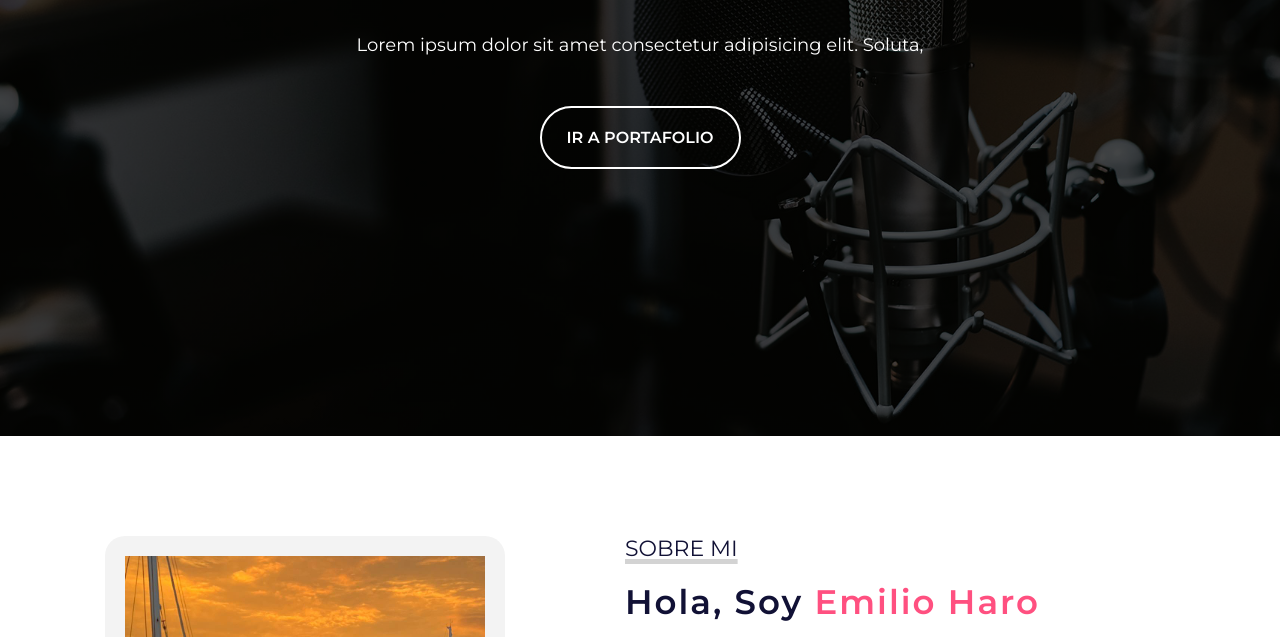
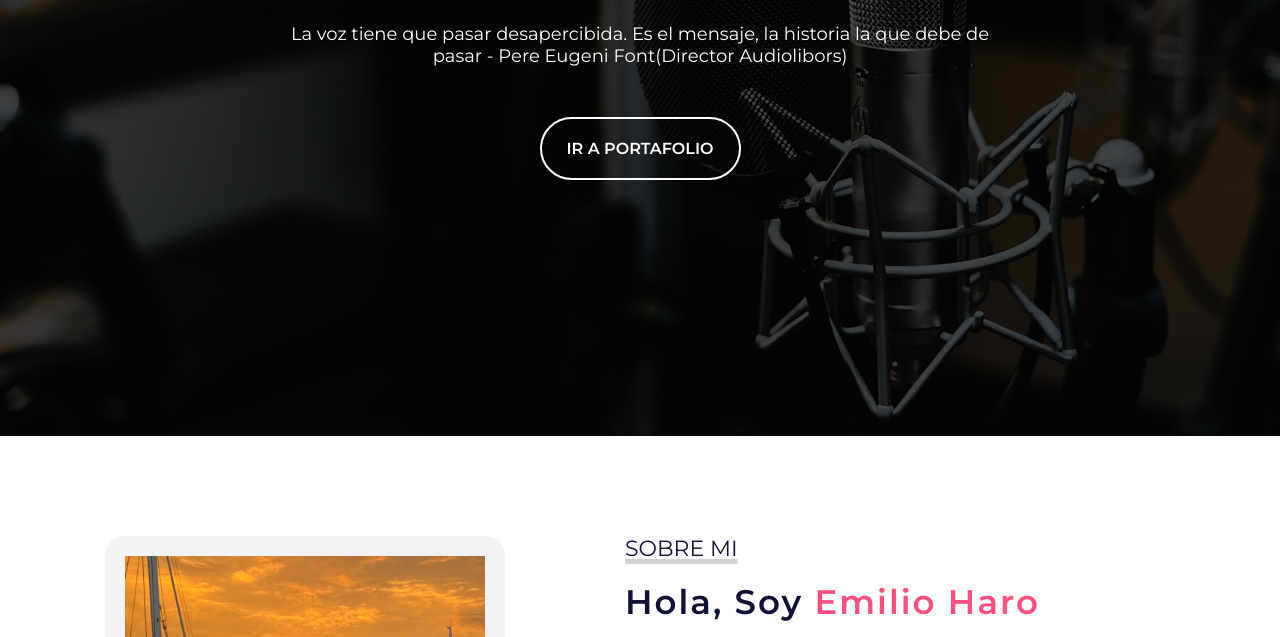
Before and after one commit to DKNathan7/emilio-portfolio, a plain HTML site: page index.html in a window 1280 px wide. Shown: the part 364-1001 px from the top of the page. Drawn offline with Linux system fonts and the light colour scheme.

Commit message:
Update index.html

```diff
--- a/index.html
+++ b/index.html
@@ -44,7 +44,7 @@
             <div class="presentacion">
                 <p class="bienvenida">Bienvenidos</p>
                 <h2>Soy <span>Emilio Haro</span>, Actor de Doblaje</h2>
-                <p class="descripcion">Lorem ipsum dolor sit amet consectetur adipisicing elit. Soluta, </p>
+                <p class="descripcion">La voz tiene que pasar desapercibida. Es el mensaje, la historia la que debe de pasar - Pere Eugeni Font(Director Audiolibors)</p>
                 <a href="#portfolio">Ir a Portafolio</a>
             </div>
         </div>
```
